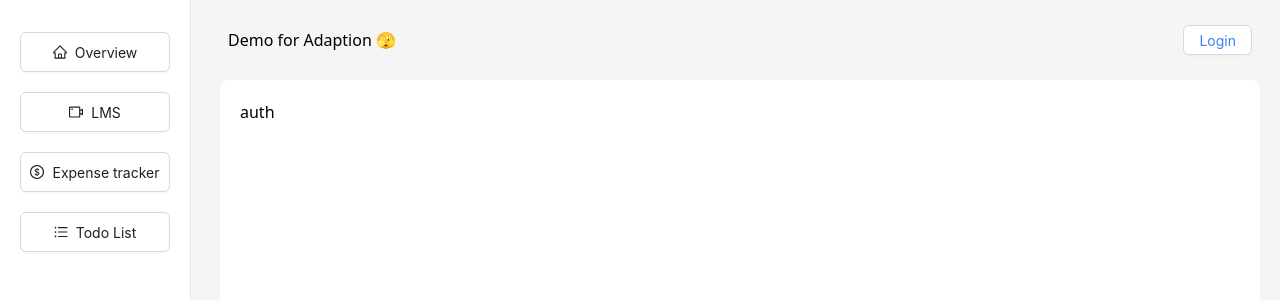
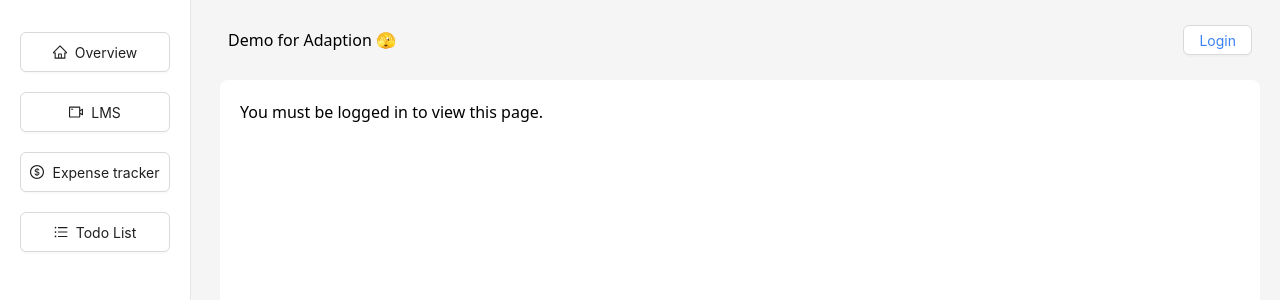
Before and after one commit to maral-jargalsaikhan/demo-project, a Next.js app: page /expense-tracker in a window 1280 px wide. Shown: the top 300 px of the page. Built offline with nearby package versions, Linux system fonts and the light colour scheme; no server answers; the database is empty.

Commit message:
check is user

```diff
--- a/app/expense-tracker/page.jsx
+++ b/app/expense-tracker/page.jsx
@@ -36,7 +36,7 @@ const Page = () => {
       {loading ? (
         <Spinner />
       ) : !user ? (
-        <p>auth</p>
+        <p>You must be logged in to view this page.</p>
       ) : (
         <div className="w-full">
           <h1 className="capitalize mb-5 flex gap-3 font-semibold">
--- a/app/lms/page.jsx
+++ b/app/lms/page.jsx
@@ -9,6 +9,7 @@ import AddEdit from "./AddEdit";
 import { collection, onSnapshot } from "firebase/firestore";
 import { db } from "../firebase.config";
 import { motion } from "framer-motion";
+import { UserAuth } from "../contexts/AuthContext";
 import {
   Tag,
   Card,
@@ -48,6 +49,7 @@ const container = {
 const item = { hidden: { y: 20, opacity: 0 }, visible: { y: 0, opacity: 1 } };
 
 const Page = () => {
+  const { user } = UserAuth();
   const [lessons, setLessons] = useState([]);
   const [loading, setLoading] = useState(false);
   const [selectedLesson, setSelectedLesson] = useState(null);
@@ -101,7 +103,7 @@ const Page = () => {
             <VideoCameraOutlined />
             Sample LMS
           </h1>
-          <AddEdit />
+          {user ? <AddEdit /> : null}
         </div>
 
         <Divider />
```
